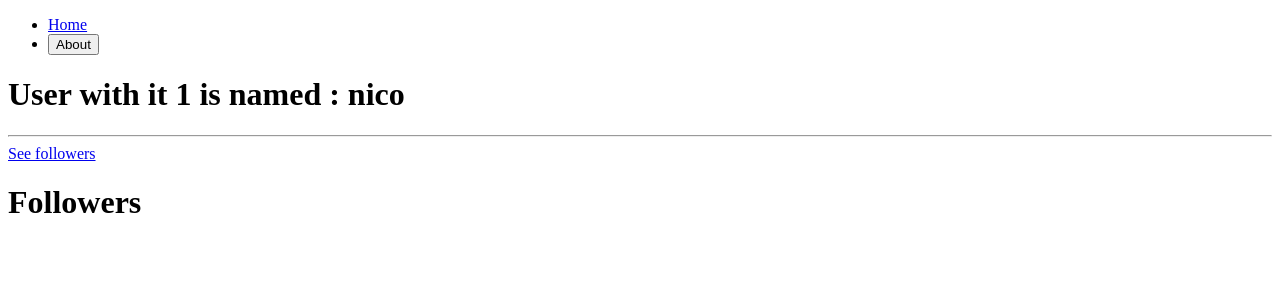
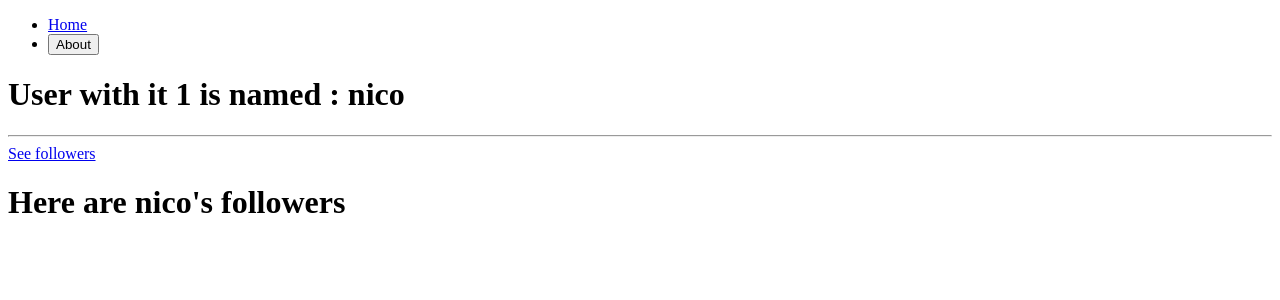
Before and after one commit to KSHoon522/react-router-v6, a React (Create React App) app: page /users/1/followers in a window 1280 px wide. Shown: the top 300 px of the page. Built offline with nearby package versions, Linux system fonts and the light colour scheme.

Commit message:
useOutletContext

```diff
--- a/src/screens/users/Followers.tsx
+++ b/src/screens/users/Followers.tsx
@@ -1,5 +1,12 @@
+import { useOutletContext } from "react-router-dom";
+
+interface IFollowersContext {
+  nameOfMyUser: string;
+}
+
 function Followers() {
-  return <h1>Followers</h1>;
+  const { nameOfMyUser } = useOutletContext<IFollowersContext>();
+  return <h1>Here are {nameOfMyUser}'s followers</h1>;
 }
 
 export default Followers;
--- a/src/screens/users/User.tsx
+++ b/src/screens/users/User.tsx
@@ -11,7 +11,12 @@
       <hr />
       <Link to="followers">See followers</Link>{" "}
       {/*followers를 사용한다면 절대 경로인 locathost:3000/followers에 가게 된다 -> /가 없는 상대 경로로 작성*/}
-      <Outlet />
+      <Outlet
+        context={{
+          nameOfMyUser: users[Number(userId) - 1].name,
+        }}
+      />
+      {/* User 컴포넌트가 render하고 있는 자식들에게 context의 값을 전달하고 있음 */}
     </div>
   );
 }
```
